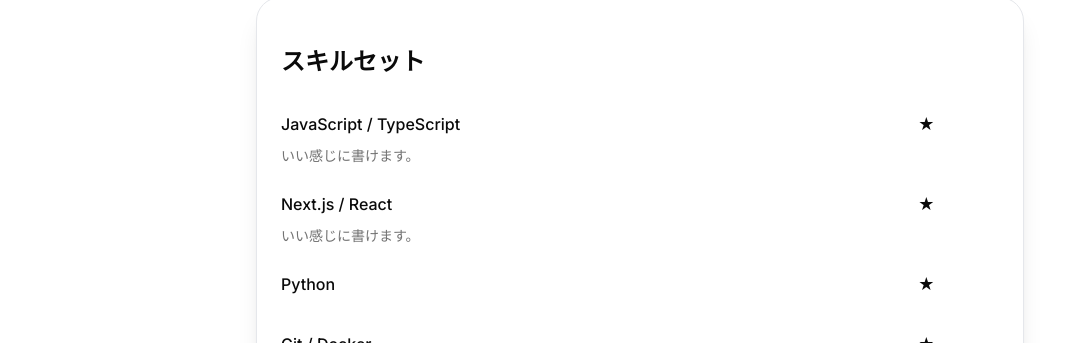
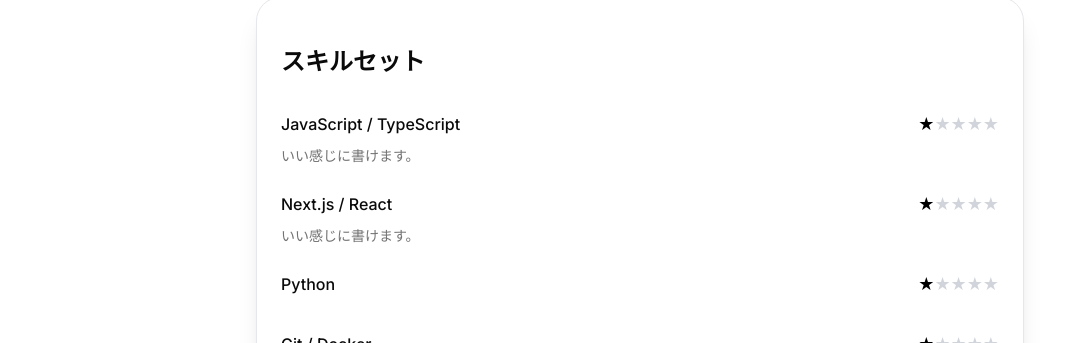
Before and after one commit to Mintostar/portfolio-app, a Next.js app: page /about in a window 1280 px wide. Shown: the part 457-800 px from the top of the page, without its empty margins (0-1067 px from the left). Built offline with nearby package versions, Linux system fonts and the light colour scheme.

Commit message:
- スキルセットカードの星が最初から白い星が表示されていて、あとから黒い星で埋めていく感じにした。

```diff
--- a/app/about/page.tsx
+++ b/app/about/page.tsx
@@ -26,23 +26,23 @@
 
   // 星をレベルに基づいて表示するコンポーネント
   const StarRating = ({ level }: { level: number }) => {
-    const baseDelay = 3;
+    const baseDelay = 2.7;
 
     return (
       <div className="flex">
         {Array.from({ length: 5 }).map((_, index) => (
           <motion.span
             key={index}
-            initial={{ opacity: 0, scale: 0.8 }}
-            animate={{ opacity: 1, scale: 1 }}
+            initial={{ color: "#d1d5db" }}
+            animate={{ color: index < level ? "#000000" : "#d1d5db" }}
             transition={{
-              delay: baseDelay + index * 0.3, // ベース遅延＋星ごとの遅延
-              duration: 0.1,
+              delay: baseDelay + index * 0.4,
+              duration: 0.3,
               ease: "easeOut",
             }}
             className="text-lg"
           >
-            {index < level ? "★" : "☆"}
+            ★
           </motion.span>
         ))}
       </div>
```
